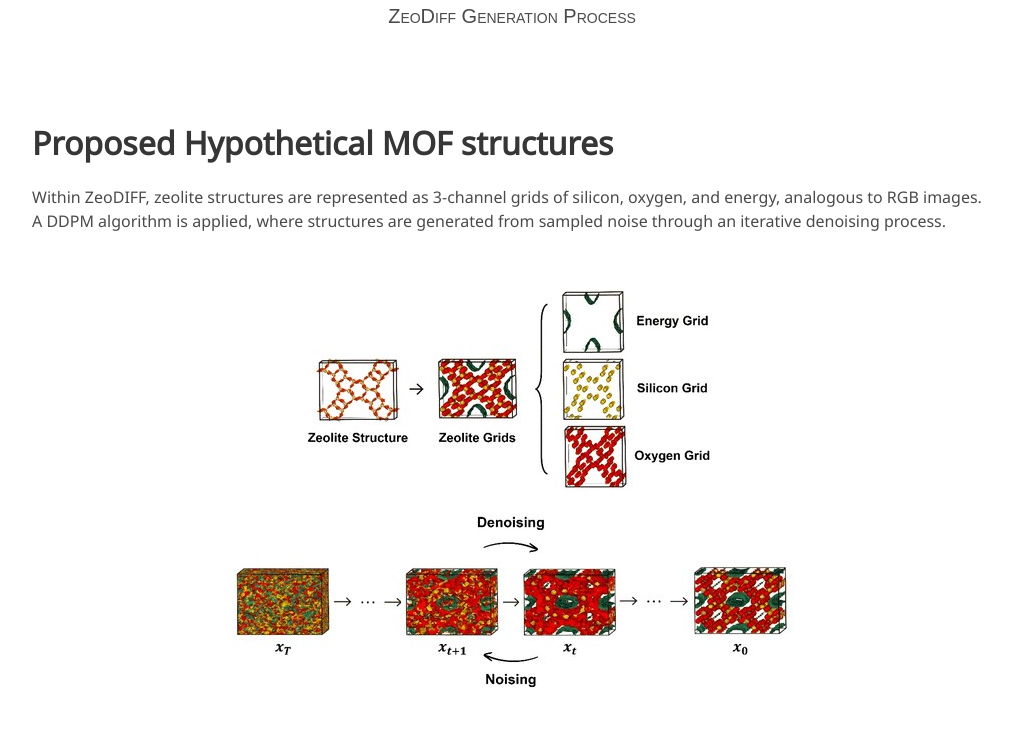
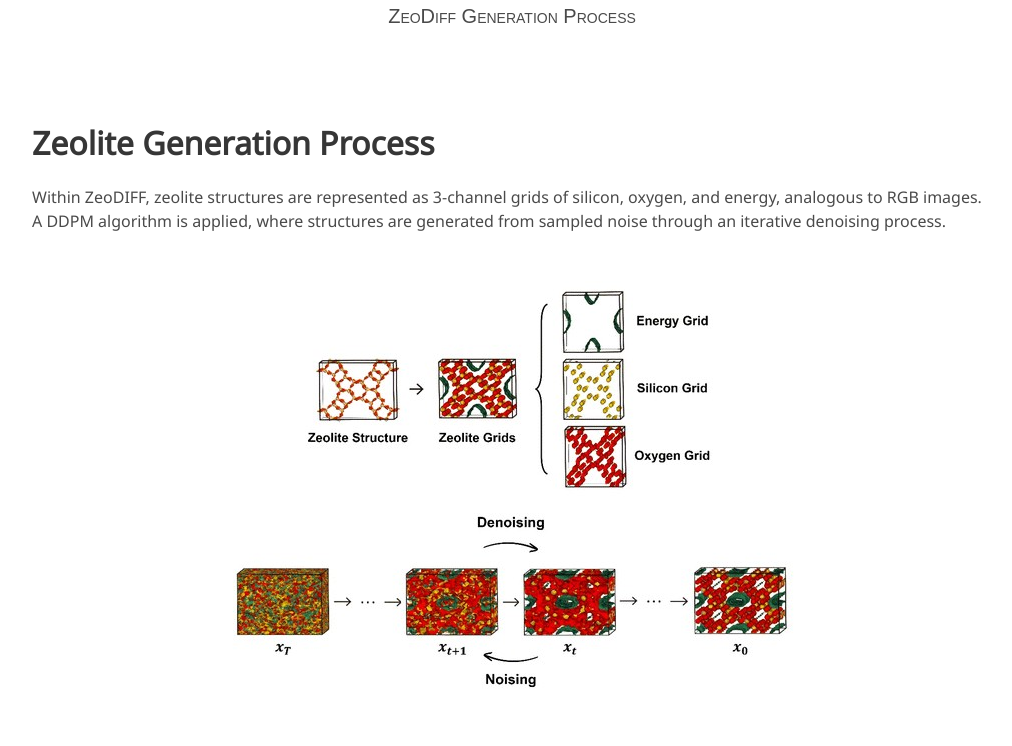
Before and after one commit to parkjunkil/ZeoDiff, a plain HTML site: page index.html in a window 1280 px wide. Shown: the part 1168-1914 px from the top of the page, without its empty margins (128-1140 px from the left). Drawn offline with nearby package versions, Linux system fonts and the light colour scheme; some icons are missing; a web font is replaced by a local one.

Commit message:
Update index.html

```diff
--- a/index.html
+++ b/index.html
@@ -192,7 +192,7 @@
     <!-- Conditoining. -->
     <div class="columns is-centered">
       <div class="column is-full-width">
-        <h2 class="title is-3">Proposed Hypothetical MOF structures </h2>
+        <h2 class="title is-3">Zeolite Generation Process </h2>
         <p>
          Within ZeoDIFF, zeolite structures are represented as 3-channel grids of silicon, oxygen, and energy, analogous to RGB images. A DDPM algorithm is applied, where structures are generated from sampled noise through an iterative denoising process.        </p>
       </div>
```
